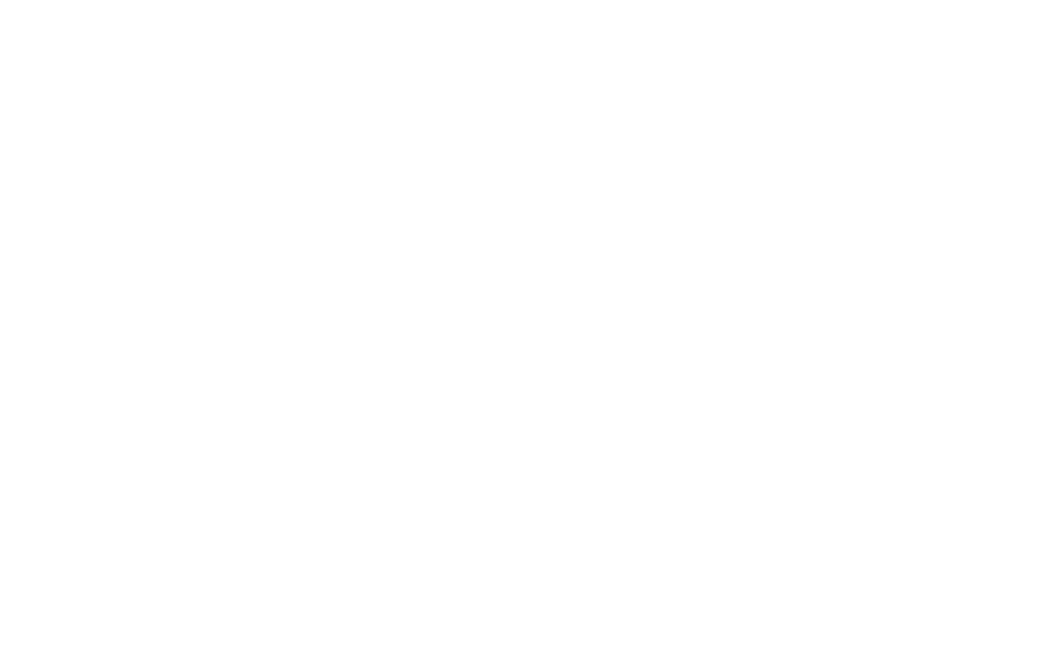
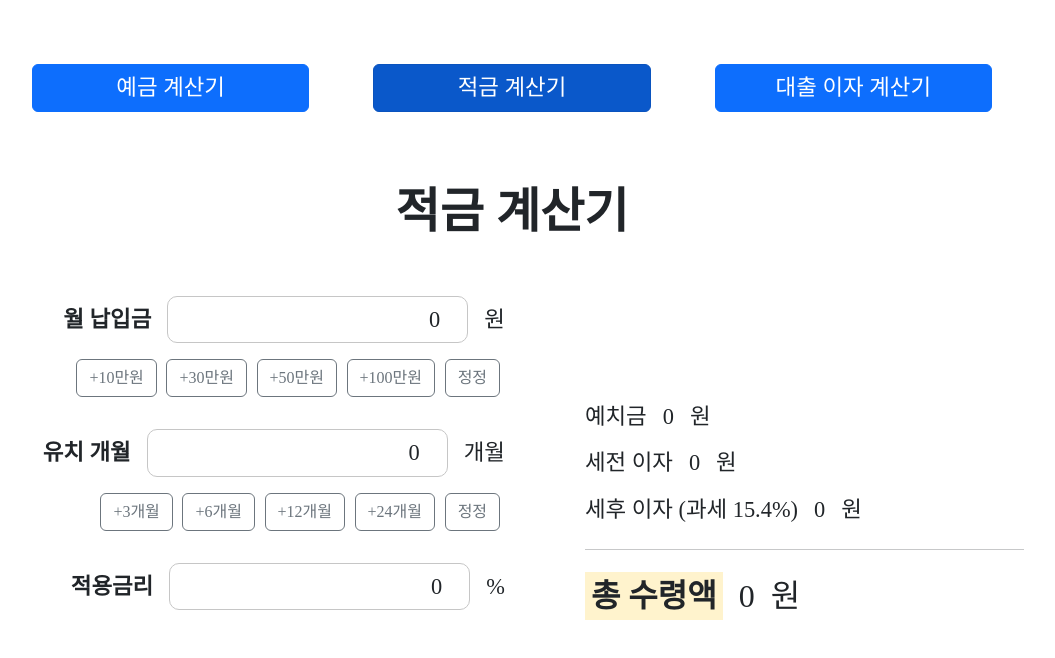
Before and after one commit to babyyu0/financial-calculator, a React (Vite) app: page /savings in a window 1280 px wide. Before the commit this address had no page. Shown: the top 658 px of the page, without its empty margins (64-1119 px from the left). Built offline with nearby package versions, Linux system fonts and the light colour scheme; a web font is replaced by a local one.

Commit message:
적금 계산기 완성
* 이자 계산 표 추가 직전 계산기까지 완성

```diff
--- a/src/App.jsx
+++ b/src/App.jsx
@@ -1,6 +1,7 @@
 // App.js
 import { BrowserRouter, Routes, Route } from 'react-router-dom';
 import DepositeCalculator from "./pages/DepositCalculator";
+import SavingsCalculator from "./pages/SavingsCalculator";
 
 // 1. 페이지 컴포넌트들
 
@@ -9,6 +10,7 @@ function App() {
     <BrowserRouter>
       <Routes>
         <Route path="/deposit" element={<DepositeCalculator />} />
+        <Route path="/savings" element={<SavingsCalculator />} />
       </Routes>
 
     </BrowserRouter>
--- /dev/null
+++ b/src/css/SavingsCalculator.css
@@ -0,0 +1,78 @@
+.saving-frame {
+    width: 80%;
+    margin: 4rem;
+}
+
+.saving-content {
+    width: 100%;
+    display: flex;
+    align-items: flex-end;
+}
+
+.saving-infos {
+    flex-basis: 60%;
+    display: flex;
+    flex-direction: column;
+    align-items: flex-end;
+}
+
+.saving-results {
+    flex-basis: 60%;
+    display: flex;
+    flex-direction: column;
+    align-items: left;
+    padding-left: 5rem;
+}
+
+.saving-info {
+    display: flex;
+    align-items: center;
+    font-size: 1.4rem;
+    margin: 1rem 0;
+}
+
+.saving-result {
+    display: flex;
+    align-items: center;
+    font-size: 1.4rem;
+    margin: 0.4rem 0;
+}
+
+.saving-info>div:first-child {
+    font-weight: 600;
+}
+
+.saving-info > input {
+    margin: 0 1rem;
+    border-radius: 10px;
+    text-align: right;
+    font-size: 1.4rem;
+    border: 1px solid #c6c6c6;
+}
+
+.saving-result > div:nth-child(2) {
+    margin: 0 1rem;
+    border-radius: 10px;
+    text-align: right;
+    font-size: 1.4rem;
+}
+
+.saving-hint > button {
+    margin: 0 0.3rem 1rem 0.3rem;
+}
+
+.saving-summit > button {
+    padding: 0.4rem 2rem;
+    margin-top: 1rem;
+    font-size: 1.4rem;
+    font-weight: 600;
+}
+
+
+.saving-result:last-child  div {
+    font-size: 2rem;
+}
+
+.saving-result:last-child  div:first-child {
+    font-weight: 600;
+}
--- /dev/null
+++ b/src/pages/SavingsCalculator.jsx
@@ -0,0 +1,107 @@
+import { useEffect, useState } from "react";
+import Title from "../components/Title";
+import "../css/SavingsCalculator.css";
+import "bootstrap/dist/css/bootstrap.min.css";
+import SavingsCalculatorInfo from "./SavingsCalculatorInfo";
+import SavingsCalculatorResult from "./SavingsCalculatorResult";
+import Category from "../components/Category";
+
+function SavingsCalculator() {
+  // 입력 항목
+  const [savings, setSavings] = useState(0);
+  const [savingsTerm, setSavingsTerm] = useState(0);
+  const [interestRate, setInterestRate] = useState(0);
+
+  // 출력 항목
+  const [principalAmount, setPrincipalAmount] = useState(0);
+  const [preTaxInterest, setPreTaxInterest] = useState(0);
+  const [afterTaxInterest, setAfterTaxInterest] = useState(0);
+  const [taxArr, setTaxArr] = useState([]);
+
+  const increaseSavings = (variable) => {
+    const changedVal = variable.target.value;
+
+    if (changedVal[0] == "+") {
+      // 버튼 눌러 결정할 경우
+      setSavings(savings + Number(changedVal));
+    } else if (!isNaN(changedVal)) {
+      // 직접 입력
+      setSavings(Number(changedVal));
+    } else {
+      // 정정
+      setSavings(0);
+    }
+  };
+
+  const increaseTerm = (variable) => {
+    const changedVal = variable.target.value;
+
+    if (changedVal[0] == "+") {
+      // 버튼 눌러 결정할 경우
+      setSavingsTerm(savingsTerm + Number(changedVal));
+    } else if (!isNaN(changedVal)) {
+      // 직접 입력
+      setSavingsTerm(Number(changedVal));
+    } else {
+      // 정정
+      setSavingsTerm(0);
+    }
+  };
+
+  const increaseRate = (variable) => {
+    const changedVal = variable.target.value;
+
+    if (changedVal[0] == "+") {
+      // 버튼 눌러 결정할 경우
+      setInterestRate(interestRate + Number(changedVal));
+    } else if (!isNaN(changedVal)) {
+      // 직접 입력
+      setInterestRate(Number(changedVal));
+    } else {
+      // 정정
+      setInterestRate(0);
+    }
+  };
+
+  useEffect(() => {
+    var resultPreTaxInterest = 0; // 만기 시 가져갈 이자
+    const interest = (interestRate * 0.01) / savingsTerm;
+    const resultTaxArr = [];
+
+    for (var i = savingsTerm; i >= 1; --i) {
+      resultTaxArr.push(savings * interest * i);
+      resultPreTaxInterest += savings * interest * i;
+    }
+
+    setPrincipalAmount(savings);
+    setTaxArr(resultTaxArr);
+    setPreTaxInterest(resultPreTaxInterest);
+    setAfterTaxInterest(resultPreTaxInterest * 0.846);
+  }, [savings, savingsTerm, interestRate]);
+
+  return (
+    <div className="saving-frame">
+      <Category active="savings" />
+      <Title title={`적금`} />
+      <div className="saving-contents">
+        <div className="saving-content">
+          <SavingsCalculatorInfo
+            savings={savings}
+            savingsTerm={savingsTerm}
+            interestRate={interestRate}
+            increaseSavings={increaseSavings}
+            increaseTerm={increaseTerm}
+            increaseRate={increaseRate}
+          />
+          <SavingsCalculatorResult
+            principalAmount={principalAmount}
+            preTaxInterest={preTaxInterest}
+            afterTaxInterest={afterTaxInterest}
+          />
+        </div>
+      </div>
+    </div>
+  );
+}
+
+export default SavingsCalculator;
--- /dev/null
+++ b/src/pages/SavingsCalculatorInfo.jsx
@@ -0,0 +1,124 @@
+import { useState } from "react";
+import Title from "../components/Title";
+import "../css/SavingsCalculator.css";
+import "bootstrap/dist/css/bootstrap.min.css";
+
+function SavingsCalculatorInfo({
+  savings,
+  savingsTerm,
+  interestRate,
+  increaseSavings,
+  increaseTerm,
+  increaseRate,
+}) {
+  return (
+    <div className="saving-infos">
+      <div className="saving-info">
+        <div>월 납입금</div>
+        <input type="number" className="form-control" value={savings} onChange={increaseSavings} />
+        <div>원</div>
+      </div>
+      <div className="saving-hint">
+        <button
+          type="button"
+          className="btn btn-outline-secondary"
+          value="+100000"
+          onClick={increaseSavings}
+        >
+          +10만원
+        </button>
+        <button
+          type="button"
+          className="btn btn-outline-secondary"
+          value="+300000"
+          onClick={increaseSavings}
+        >
+          +30만원
+        </button>
+        <button
+          type="button"
+          className="btn btn-outline-secondary"
+          value="+500000"
+          onClick={increaseSavings}
+        >
+          +50만원
+        </button>
+        <button
+          type="button"
+          className="btn btn-outline-secondary"
+          value="+1000000"
+          onClick={increaseSavings}
+        >
+          +100만원
+        </button>
+        <button
+          type="button"
+          className="btn btn-outline-secondary"
+          value="0"
+          onClick={increaseSavings}
+        >
+          정정
+        </button>
+      </div>
+      <div className="saving-info">
+        <div>유치 개월</div>
+        <input type="number" className="form-control" value={savingsTerm} onChange={increaseTerm} />
+        <div>개월</div>
+      </div>
+      <div className="saving-hint">
+        <button
+          type="button"
+          className="btn btn-outline-secondary"
+          value="+3"
+          onClick={increaseTerm}
+        >
+          +3개월
+        </button>
+        <button
+          type="button"
+          className="btn btn-outline-secondary"
+          value="+6"
+          onClick={increaseTerm}
+        >
+          +6개월
+        </button>
+        <button
+          type="button"
+          className="btn btn-outline-secondary"
+          value="+12"
+          onClick={increaseTerm}
+        >
+          +12개월
+        </button>
+        <button
+          type="button"
+          className="btn btn-outline-secondary"
+          value="+24"
+          onClick={increaseTerm}
+        >
+          +24개월
+        </button>
+        <button
+          type="button"
+          className="btn btn-outline-secondary"
+          value="0"
+          onClick={increaseTerm}
+        >
+          정정
+        </button>
+      </div>
+      <div className="saving-info">
+        <div>적용금리</div>
+        <input
+          type="number"
+          className="form-control"
+          value={interestRate}
+          onChange={increaseRate}
+        />
+        <div>%</div>
+      </div>
+    </div>
+  );
+}
+
+export default SavingsCalculatorInfo;
--- /dev/null
+++ b/src/pages/SavingsCalculatorResult.jsx
@@ -0,0 +1,35 @@
+import { useState } from "react";
+import Title from "../components/Title";
+import "../css/savingsCalculator.css";
+import "bootstrap/dist/css/bootstrap.min.css";
+import avingsCalculatorInfo from "./SavingsCalculatorInfo";
+
+function SavingsCalculatorResult({principalAmount, preTaxInterest, afterTaxInterest}) {
+    return (
+    <div className="saving-results">
+      <div className="saving-result">
+        <div>예치금</div>
+        <div>{principalAmount.toLocaleString()}</div>
+        <div>원</div>
+      </div>
+      <div className="saving-result">
+        <div>세전 이자</div>
+        <div>{preTaxInterest.toLocaleString()}</div>
+        <div>원</div>
+      </div>
+      <div className="saving-result">
+        <div>세후 이자 (과세 15.4%)</div>
+        <div>{afterTaxInterest.toLocaleString()}</div>
+        <div></div>원
+      </div>
+      <hr />
+      <div className="saving-result">
+        <div><mark>총 수령액</mark></div>
+        <div>{(principalAmount + afterTaxInterest).toLocaleString()}</div>
+        <div>원</div>
+      </div>
+    </div>
+  );
+}
+
+export default SavingsCalculatorResult;
```
